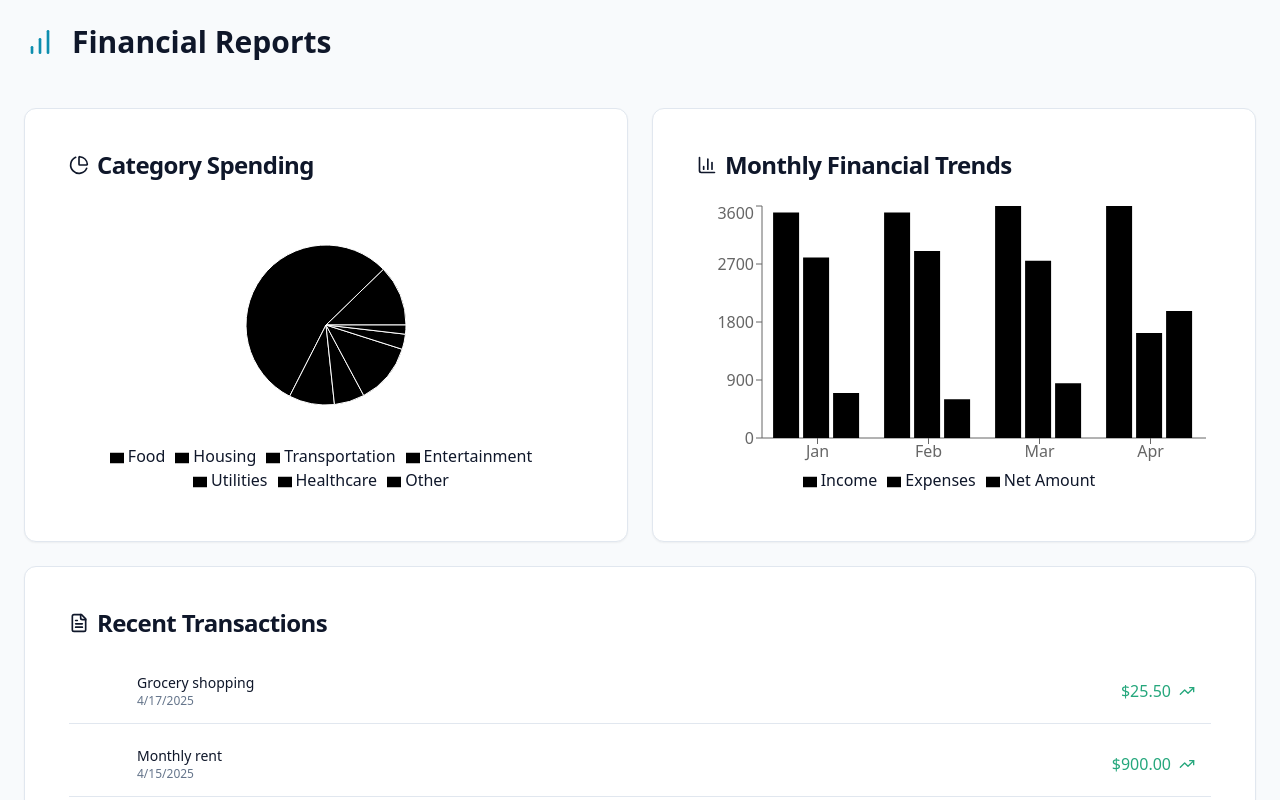
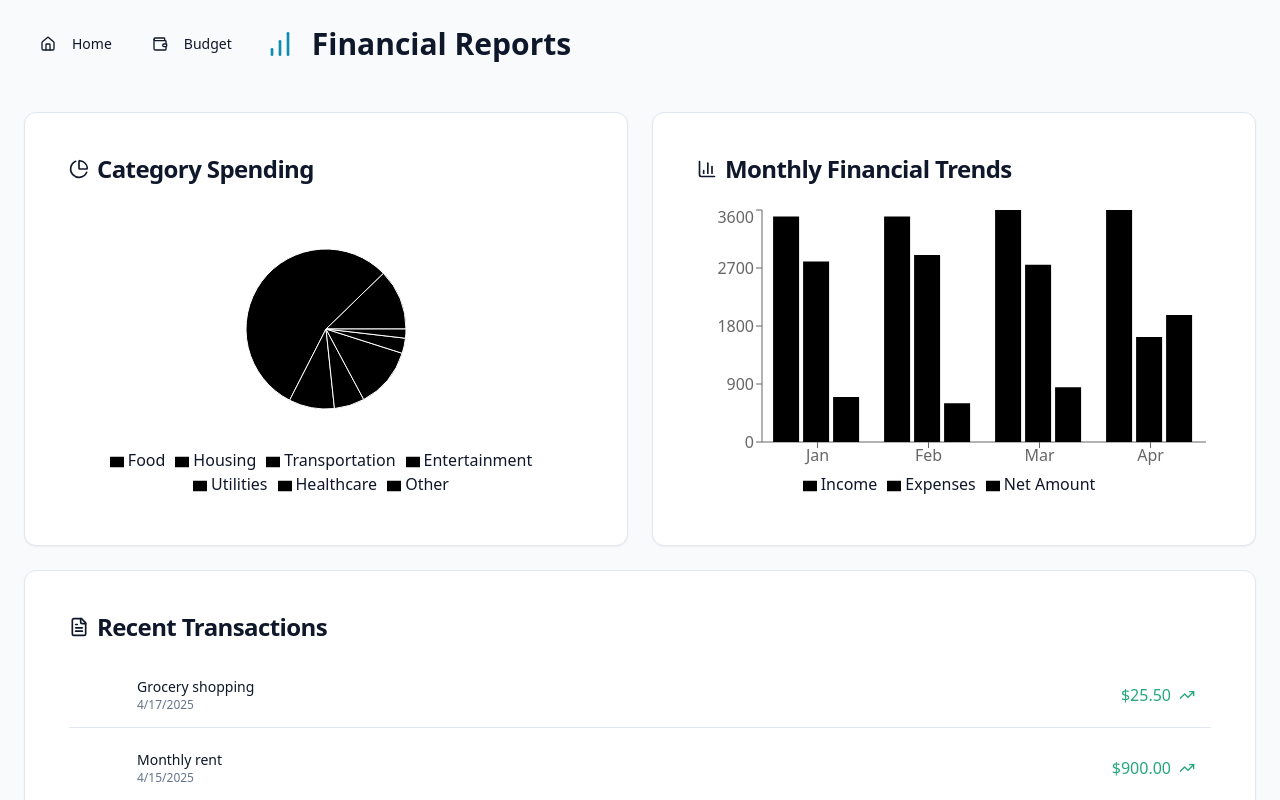
Before and after one commit to Sachingsundar/balance-bright-goals, a React (Vite) app: page /reports in a window 1280 px wide. Shown: the top 800 px of the page. Built offline with nearby package versions, Linux system fonts and the light colour scheme.

Commit message:
Add home and budget navigation icons
Adds icons to the dashboard header for navigating to the home and budget pages.

```diff
--- a/src/pages/Reports.tsx
+++ b/src/pages/Reports.tsx
@@ -1,4 +1,3 @@
-
 import React from 'react';
 import {
   Card,
@@ -25,22 +24,24 @@ import {
   ChartPie,
   BarChart3,
   TrendingDown,
-  TrendingUp
+  TrendingUp,
+  Home,
+  Wallet
 } from 'lucide-react';
 import { CATEGORIES } from '@/types/budget';
 import { BudgetProvider } from '@/contexts/BudgetContext';
+import { Link } from 'react-router-dom';
+import { Button } from '@/components/ui/button';
 
 const ReportsContent: React.FC = () => {
   const { budgets, transactions, monthlyData } = useBudget();
 
-  // Prepare data for category spending pie chart
   const categorySpendingData = budgets.map((budget) => ({
     name: CATEGORIES[budget.category].label,
     value: budget.spent,
     color: `var(--expense-${budget.category})`,
   }));
 
-  // Prepare data for monthly income vs expenses
   const incomeExpensesData = monthlyData.map((data) => ({
     ...data,
     netAmount: data.income - data.expenses,
@@ -49,12 +50,27 @@ const ReportsContent: React.FC = () => {
   return (
     <div className="min-h-screen flex flex-col p-6 space-y-6">
       <div className="flex items-center space-x-4 mb-6">
-        <BarChartIcon className="h-8 w-8 text-primary" />
-        <h1 className="text-3xl font-bold">Financial Reports</h1>
+        <div className="flex items-center space-x-2">
+          <Button variant="ghost" asChild>
+            <Link to="/">
+              <Home className="mr-2 h-5 w-5" />
+              Home
+            </Link>
+          </Button>
+          <Button variant="ghost" asChild>
+            <Link to="/budget">
+              <Wallet className="mr-2 h-5 w-5" />
+              Budget
+            </Link>
+          </Button>
+        </div>
+        <div className="flex items-center space-x-4">
+          <BarChartIcon className="h-8 w-8 text-primary" />
+          <h1 className="text-3xl font-bold">Financial Reports</h1>
+        </div>
       </div>
 
       <div className="grid grid-cols-1 md:grid-cols-2 gap-6">
-        {/* Category Spending Breakdown */}
         <Card className="dashboard-card">
           <CardHeader>
             <CardTitle className="flex items-center">
@@ -85,7 +101,6 @@ const ReportsContent: React.FC = () => {
           </CardContent>
         </Card>
 
-        {/* Monthly Income vs Expenses */}
         <Card className="dashboard-card">
           <CardHeader>
             <CardTitle className="flex items-center">
@@ -109,7 +124,6 @@ const ReportsContent: React.FC = () => {
         </Card>
       </div>
 
-      {/* Recent Transactions */}
       <Card className="dashboard-card">
         <CardHeader>
           <CardTitle className="flex items-center">
```
